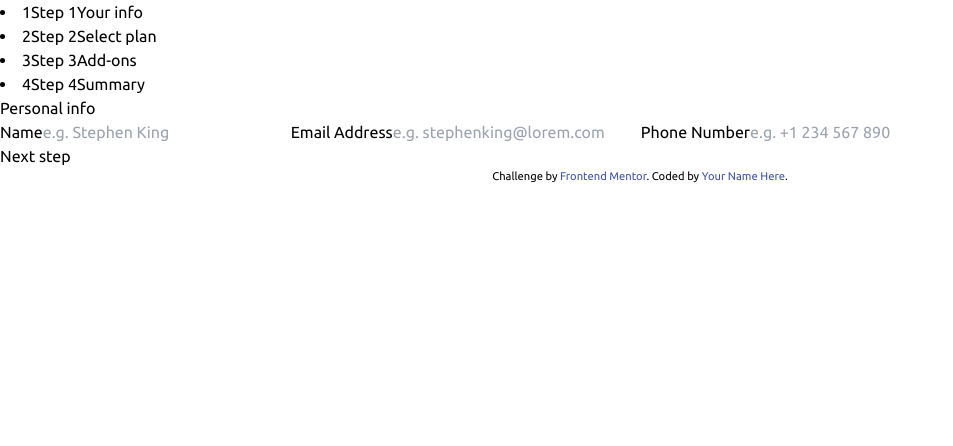
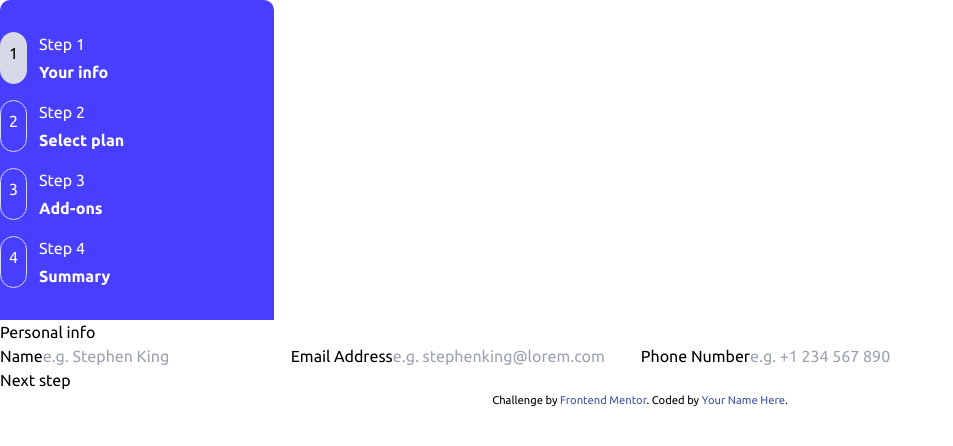
Before and after one commit to Ruchdane/fem-multi-step-form, a React (Vite) app: page / in a window 1280 px wide. Shown: the top 446 px of the page, without its empty margins (0-953 px from the left). Built offline with nearby package versions, Linux system fonts and the light colour scheme.

Commit message:
begin styling stepList

```diff
--- a/index.html
+++ b/index.html
@@ -4,7 +4,7 @@
 <head>
   <meta charset="UTF-8">
   <meta name="viewport" content="width=device-width, initial-scale=1.0">
-  <link rel="icon" type="image/png" sizes="32x32" href="./assets/images/favicon-32x32.png">
+  <link rel="icon" type="image/png" sizes="32x32" href="/favicon-32x32.png">
   <title>Frontend Mentor | Multi-step form</title>
   <script type="module" src="/src/main.jsx"></script>
 </head>
--- a/src/components/step.jsx
+++ b/src/components/step.jsx
@@ -5,11 +5,13 @@
 // active
 // name
 function StepElement(props){
-  let  classNames = props.active ? "active" : "";
-  return <li classNames={classNames} onClick={() => props.onchange(props.idx - 1)}>
-    {props.idx}
-    Step {props.idx}
-    {props.name}
+  let  className = "p-2 rounded-full border border-primary" + (props.active ? " cursor-not-allowed  bg-light-gray" : " cursor-pointer text-white");
+  return <li className="flex md:gap-3" onClick={() => props.onchange(props.idx - 1)}>
+    <div className={className}> {props.idx} </div>
+    <div className="hidden md:inline-flex md:flex md:gap-1 md:flex-col text-white">
+      <span className="font-light"> Step {props.idx}   </span>
+      <h2 className="font-bold">   {props.name}  </h2>
+    </div>
     </li>
 }
 
@@ -18,5 +20,10 @@ function StepElement(props){
 // active_element
 // onchange
 export function StepList(props){
-  return props.steps.map((step,i) => <StepElement name={step} idx={i + 1} active={ props.active_elt === i} onchange={props.onchange}/> )
+  return <nav className="bg-mobile md:bg-desktop bg-no-repeat">
+    <ul className="flex gap-4 md:flex-col py-8 place-content-center ">
+     {props.steps.map((step,i) =>
+      <StepElement key={i} name={step} idx={i + 1} active={ props.active_elt === i} onchange={props.onchange}/> )}
+    </ul>
+    </nav>
 }
--- a/src/index.css
+++ b/src/index.css
@@ -5,19 +5,6 @@
 @tailwind utilities;
 
 :root {
-  /* Primary*/
-  --marine-blue: hsl(213, 96%, 18%);
-  --purplish-blue: hsl(243, 100%, 62%);
-  --pastel-blue: hsl(228, 100%, 84%);
-  --light-blue: hsl(206, 94%, 87%);
-  --strawberry-red: hsl(354, 84%, 57%);
-  /* Neutral */
-  --cool-gray: hsl(231, 11%, 63%);
-  --light-gray: hsl(229, 24%, 87%);
-  --magnolia: hsl(217, 100%, 97%);
-  --alabaster: hsl(231, 100%, 99%);
-  --white: hsl(0, 0%, 100%);
-
   font-synthesis: none;
   text-rendering: optimizeLegibility;
   -webkit-font-smoothing: antialiased;
--- a/tailwind.config.cjs
+++ b/tailwind.config.cjs
@@ -5,7 +5,32 @@ module.exports = {
     "./src/**/*.{js,ts,jsx,tsx}",
   ],
   theme: {
-    extend: {},
+    colors:{
+      /* Primary*/
+      'marine-blue':'hsl(213, 96%, 18%)',
+      'purplish-blue':'hsl(243, 100%, 62%)',
+      'pastel-blue':'hsl(228, 100%, 84%)',
+      'light-blue':'hsl(206, 94%, 87%)',
+      'strawberry-red':'hsl(354, 84%, 57%)',
+      /* Neutral */
+      'cool-gray':'hsl(231, 11%, 63%)',
+      'light-gray':'hsl(229, 24%, 87%)',
+      'magnolia':'hsl(217, 100%, 97%)',
+      'alabaster':'hsl(231, 100%, 99%)',
+      'white':'hsl(0, 0%, 100%)',
+    },
+    borderColor: {
+      //light-gray
+      'primary':'hsl(229, 24%, 87%)',
+      //pastel-blue
+      'second':'hsl(228, 100%, 84%)',
+    },
+    extend: {
+      backgroundImage:{
+        mobile: "url('/bg-sidebar-mobile.svg')",
+        desktop: "url('/bg-sidebar-desktop.svg')",
+      }
+    },
   },
   plugins: [],
 }
```
